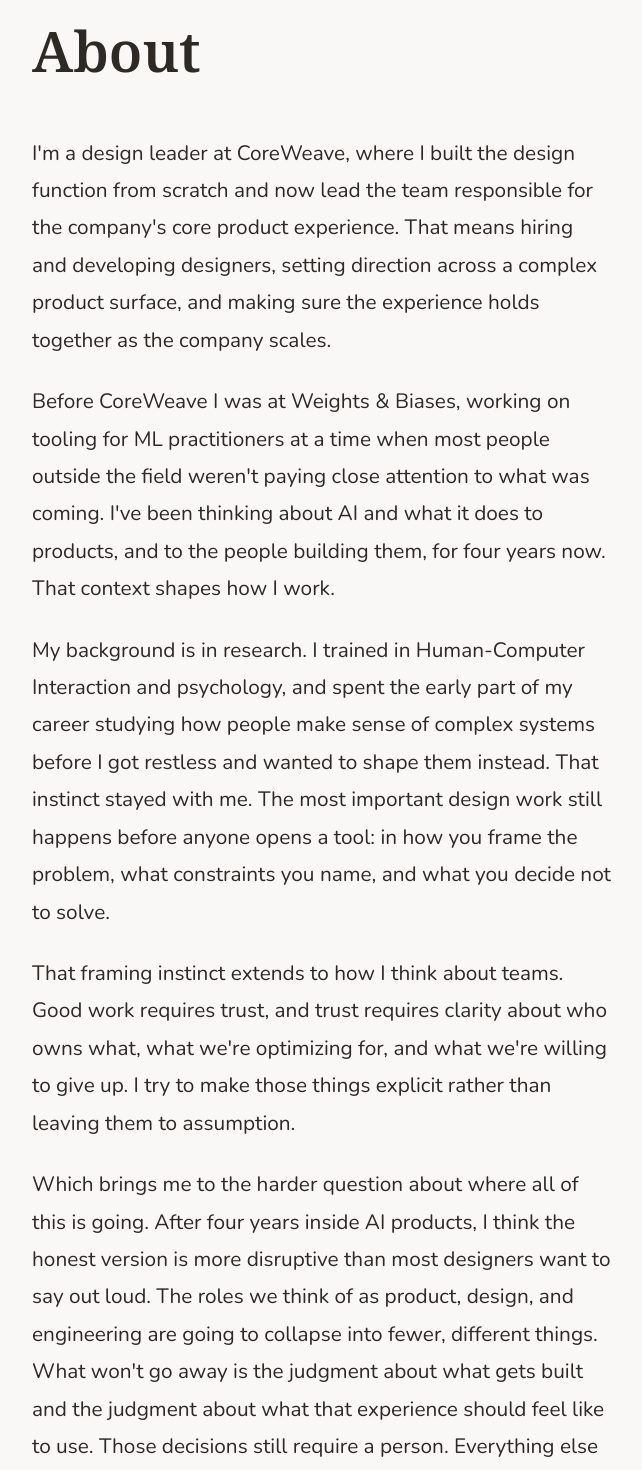
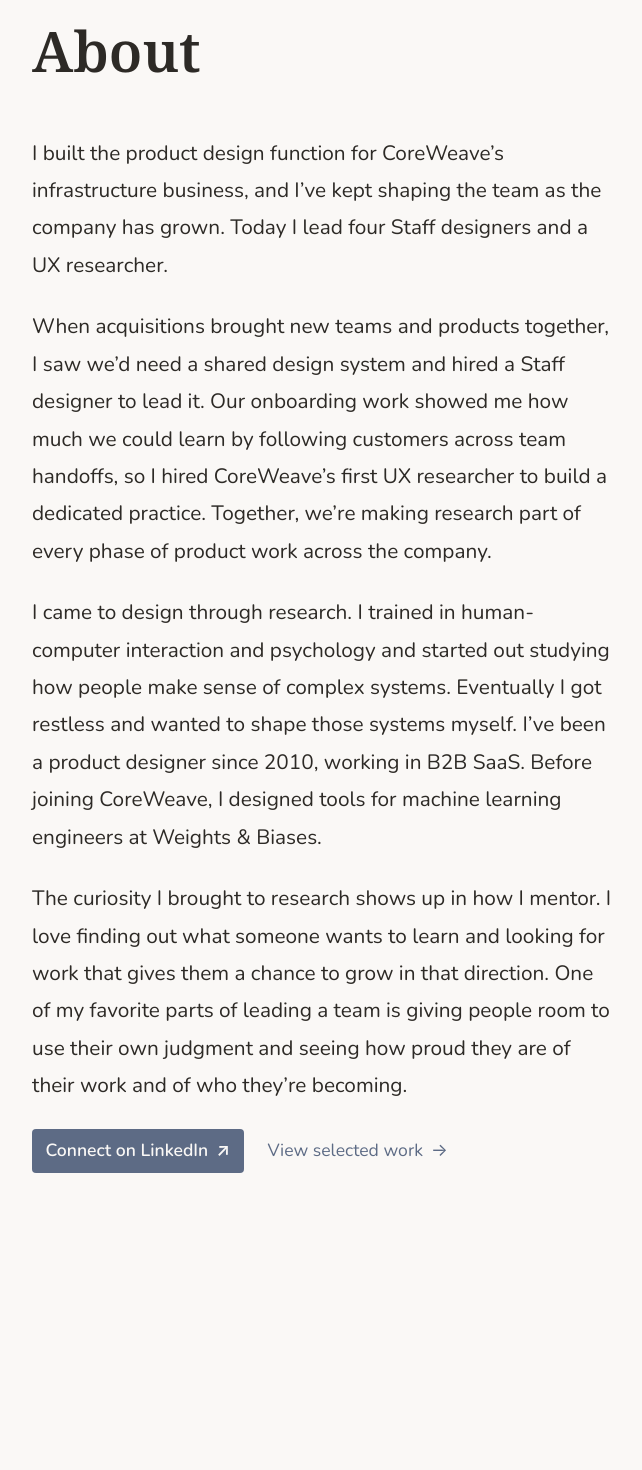
Before and after one commit to flores8/lauralee2025, a Next.js app: page /about in a window 1280 px wide. Shown: the part 120-1590 px from the top of the page, without its empty margins (315-957 px from the left). After the commit the page ends 1437 px from the top, so only its background shows below. Built offline with nearby package versions, Linux system fonts and the light colour scheme.

Commit message:
Publish updated About copy and portfolio links

```diff
--- a/app/(main)/about/page.js
+++ b/app/(main)/about/page.js
@@ -1,19 +1,29 @@
-import Link from 'next/link'
-
+import PortfolioActions from '../../components/PortfolioActions'
 
 export default function About() {
   return (
     <div className="intro">
       <h1>About</h1>
-
       <section style={{ marginTop: '3rem', marginBottom: '3rem' }}>
-        {/* <h2>The craft</h2> */}
-        <p>I'm a design leader at CoreWeave, where I built the design function from scratch and now lead the team responsible for the company's core product experience. That means hiring and developing designers, setting direction across a complex product surface, and making sure the experience holds together as the company scales.</p>
-        <p>Before CoreWeave I was at Weights & Biases, working on tooling for ML practitioners at a time when most people outside the field weren't paying close attention to what was coming. I've been thinking about AI and what it does to products, and to the people building them, for four years now. That context shapes how I work.</p>
-        <p>My background is in research. I trained in Human-Computer Interaction and psychology, and spent the early part of my career studying how people make sense of complex systems before I got restless and wanted to shape them instead. That instinct stayed with me. The most important design work still happens before anyone opens a tool: in how you frame the problem, what constraints you name, and what you decide not to solve.</p>
-        <p>That framing instinct extends to how I think about teams. Good work requires trust, and trust requires clarity about who owns what, what we're optimizing for, and what we're willing to give up. I try to make those things explicit rather than leaving them to assumption.</p>
-        <p>Which brings me to the harder question about where all of this is going. After four years inside AI products, I think the honest version is more disruptive than most designers want to say out loud. The roles we think of as product, design, and engineering are going to collapse into fewer, different things. What won't go away is the judgment about what gets built and the judgment about what that experience should feel like to use. Those decisions still require a person. Everything else is becoming infrastructure.</p>
-<p><Link href="/work" className="more-link">View selected work →</Link></p>
+        <p>
+          I built the product design function for CoreWeave’s infrastructure business, and I’ve kept shaping the team as the company has grown.
+          Today I lead four Staff designers and a UX researcher.
+        </p>
+        <p>
+          When acquisitions brought new teams and products together, I saw we’d need a shared design system and hired a Staff designer to lead it.
+          Our onboarding work showed me how much we could learn by following customers across team handoffs, so I hired CoreWeave’s first UX researcher to build a dedicated practice.
+          Together, we’re making research part of every phase of product work across the company.
+        </p>
+        <p>
+          I came to design through research. I trained in human-computer interaction and psychology and started out studying how people make sense of complex systems.
+          Eventually I got restless and wanted to shape those systems myself. I’ve been a product designer since 2010, working in B2B SaaS.
+          Before joining CoreWeave, I designed tools for machine learning engineers at Weights &amp; Biases.
+        </p>
+        <p>
+          The curiosity I brought to research shows up in how I mentor. I love finding out what someone wants to learn and looking for work that gives them a chance to grow in that direction.
+          One of my favorite parts of leading a team is giving people room to use their own judgment and seeing how proud they are of their work and of who they’re becoming.
+        </p>
+        <PortfolioActions />
       </section>
     </div>
   )
--- /dev/null
+++ b/app/components/PortfolioActions.js
@@ -0,0 +1,15 @@
+import Link from 'next/link'
+import styles from './PortfolioActions.module.css'
+
+export default function PortfolioActions() {
+  return (
+    <div className={styles.actions}>
+      <a href="https://www.linkedin.com/in/lauraleeflores" className={styles.primary}>
+        Connect on LinkedIn <span aria-hidden="true">↗</span>
+      </a>
+      <Link href="/work" className={styles.secondary}>
+        View selected work <span aria-hidden="true">→</span>
+      </Link>
+    </div>
+  )
+}
--- /dev/null
+++ b/app/components/PortfolioActions.module.css
@@ -0,0 +1,47 @@
+.actions {
+  display: flex;
+  flex-wrap: wrap;
+  align-items: center;
+  gap: 0.5rem 1.5rem;
+  font-size: 1.1rem;
+}
+
+.actions a {
+  display: inline-flex;
+  align-items: center;
+  gap: 0.5rem;
+  min-height: 44px;
+}
+
+.actions a:focus-visible {
+  outline: 2px solid #445163;
+  outline-offset: 4px;
+}
+
+.primary {
+  padding: 0.35rem 0.85rem;
+  border-radius: 4px;
+  background-color: #5D6B85;
+  color: #FAF8F6;
+  font-weight: 600;
+  transition: background-color 0.2s ease;
+}
+
+.primary:hover {
+  background-color: #445163;
+  color: #FAF8F6;
+}
+
+.secondary {
+  position: relative;
+}
+
+.secondary:hover::after,
+.secondary:focus-visible::after {
+  content: '';
+  position: absolute;
+  inset-inline: 0;
+  inset-block-start: calc(50% + 0.65em);
+  border-bottom: 1px solid #D6CCC2;
+  pointer-events: none;
+}
```
Also changed, not shown: app/home.module.css (+0 -48 lines), app/page.js (+2 -9 lines), 1 other file (tests, documents, lock files or other folders).
